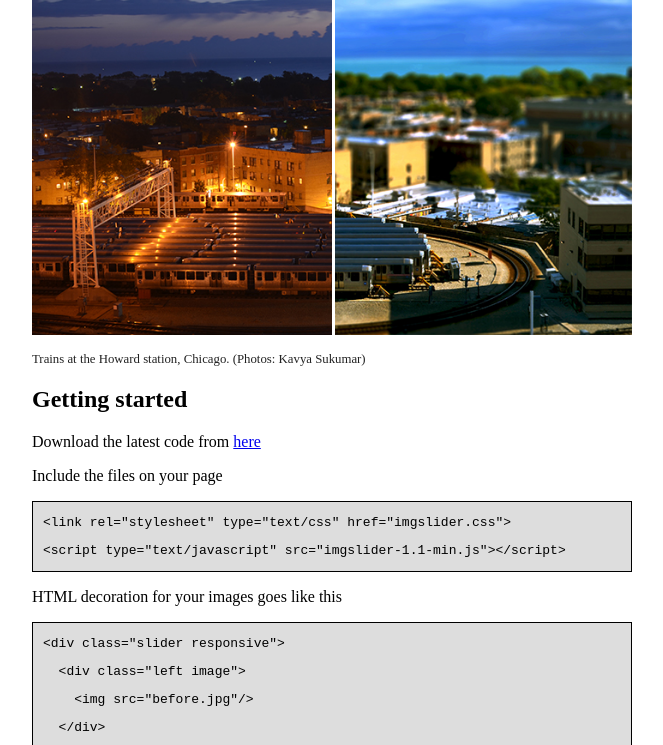
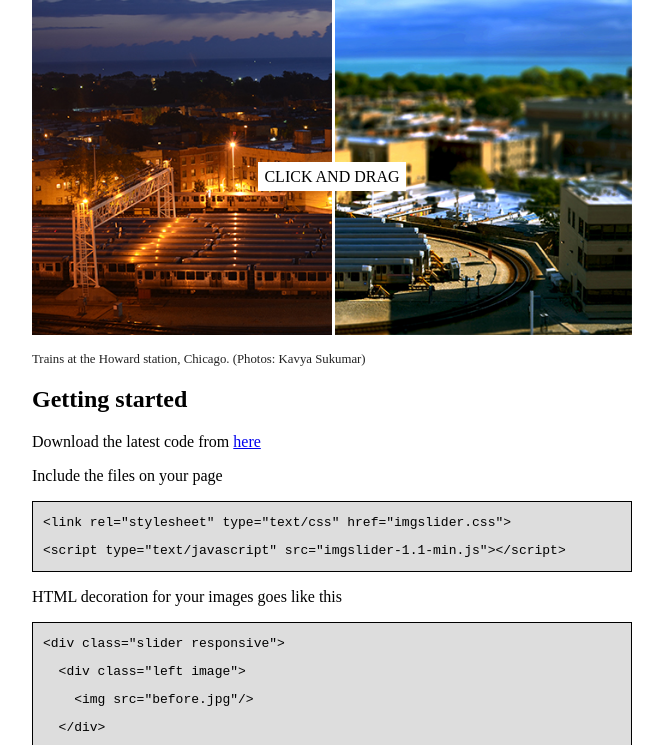
Before and after one commit to kavyasukumar/imgSlider, a plain HTML site: page index.html in a window 1280 px wide. Shown: the part 48-793 px from the top of the page, without its empty margins (308-971 px from the left). Drawn offline with nearby package versions, Linux system fonts and the light colour scheme.

Commit message:
added touch and swipe support

```diff
--- a/css/imgslider.css
+++ b/css/imgslider.css
@@ -20,3 +20,19 @@
 	margin-right: -5px;
 	overflow: hidden;
 }
+
+.slider .instruction{
+	position: absolute;
+	top:50%;
+	z-index:1000;
+	width: 100%;
+	text-align: center;
+}
+
+.slider .instruction p{
+	background: white;
+	display: inline;
+	padding: 1%;
+	font-size: 1em;
+	text-transform: uppercase;
+}
--- a/js/imgslider.js
+++ b/js/imgslider.js
@@ -1,7 +1,3 @@
-$(document).ready(function(){
-	$('.slider').slider();
-});
-
 (function ($){
 	$.fn.slider = function(options){
 
@@ -12,25 +8,39 @@ $(document).ready(function(){
 			var $width = $(this).width();
 			$(this).find('.image img').css('width' , $width + 'px');
 			$(this).find('.left.image').css('width' , Math.floor($width * settings.initialPosition));
+			if(settings.showInstruction){
+				var $instrDiv = $("<div></div>")
+				.addClass("instruction")
+				.append("<p></p>");
+
+				$instrDiv.children("p")
+				.text(settings.instructionText);
+
+				$(this).append($instrDiv);
+			}
 		}
 
 		var slideResize = function(e){
 			e.preventDefault();
-			$(this).find('.left.image').css('width',
-				e.offsetX==undefined ? e.pageX-e.currentTarget.offsetLeft : e.offsetX + 'px');
+			//hide instructions
+			$(e.currentTarget).children(".instruction").hide();
+			var width = e.offsetX==undefined ? e.pageX-e.currentTarget.offsetLeft : e.offsetX;
+			$(this).find('.left.image').css('width',width + 'px');
 			console.log('resized')
 		}
 
 		var enableSliderDrag = function(e){
 			e.preventDefault();
 			$(this).css('cursor' , 'ew-resize')
-				.on('mousemove.sliderns', slideResize);
+				.on('vmousemove.sliderns', slideResize)
+				.on('touchmove.sliderns', slideResize);
 		}
 
 		var disableSliderDrag = function(e){
 			e.preventDefault();
 			$(this).css('cursor', 'normal')
-				.off('mousemove.sliderns');
+				.off('vmousemove.sliderns')
+				.off('touchmove.sliderns');
 		}
 
 		var redrawSlider = function(e){
@@ -41,14 +51,16 @@ $(document).ready(function(){
 		$(window).on('resize', redrawSlider);
 		return this.each(init)
 			.on(settings.triggerEvents,slideResize)
-			.on("mousedown", enableSliderDrag)
-			.on("mouseup", disableSliderDrag);
+			.on("vmousedown", enableSliderDrag)
+			.on("vmouseup", disableSliderDrag);
 
 	};
 
 	$.fn.slider.defaultOptions= {
-			triggerEvents: "touchstart click",
-			initialPosition: .5
+			triggerEvents: "tap click",
+			initialPosition: .5,
+			showInstruction: true,
+			instructionText: "Click and Drag"
 	};
 
 }(jQuery));
```
Also changed, not shown: README.md.
